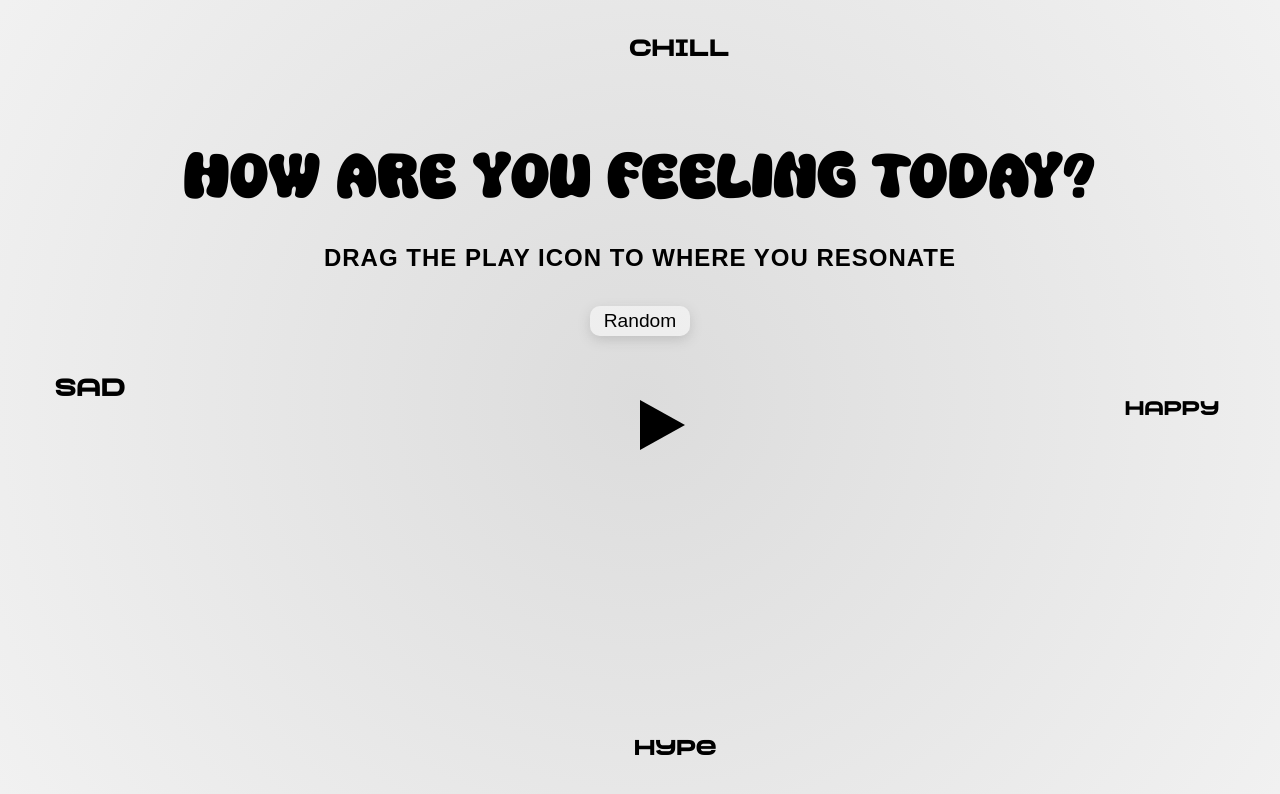
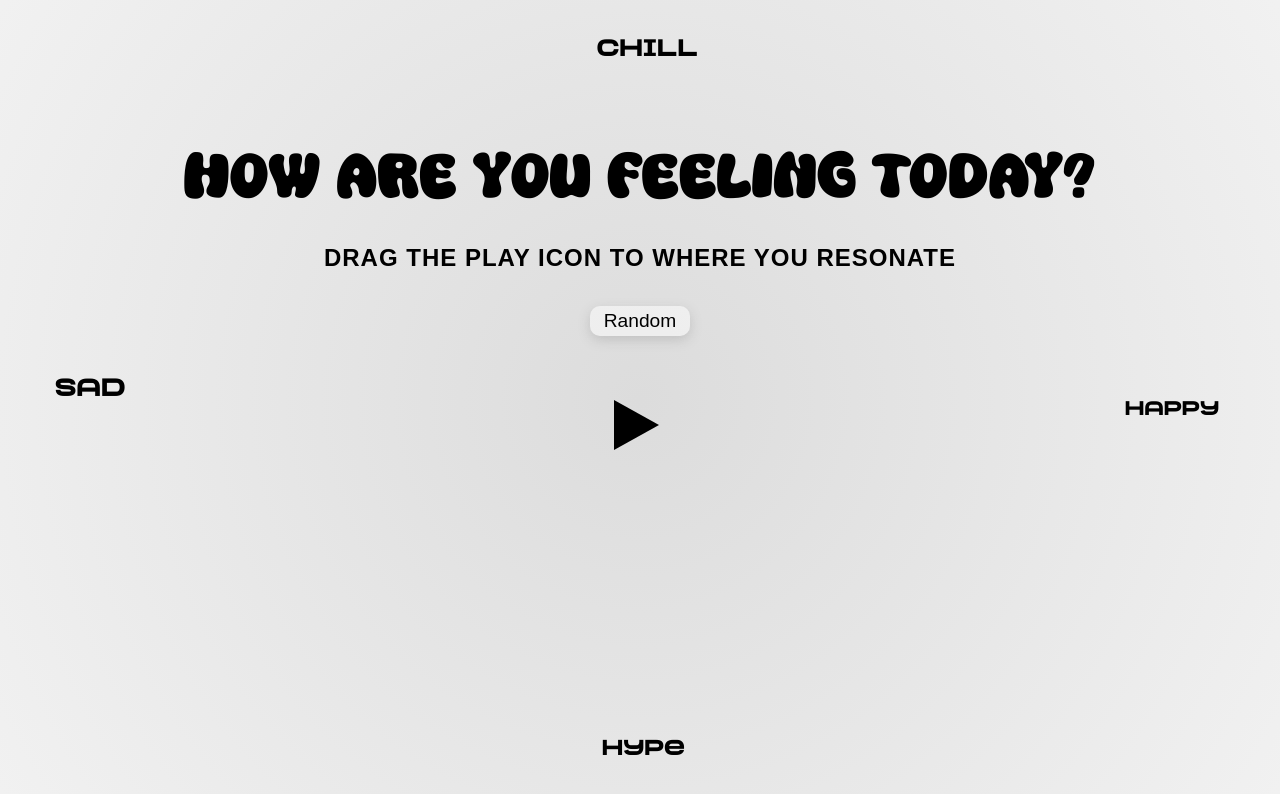
Before and after one commit to ehuang0709/feelify, a React (Create React App) app in the folder app-ui/: page /mood in a window 1280 px wide. Shown: the top 794 px of the page. Built offline with nearby package versions, Linux system fonts and the light colour scheme.

Commit message:
centered chill and hype and button

```diff
--- a/app-ui/src/Mood/Mood.css
+++ b/app-ui/src/Mood/Mood.css
@@ -54,7 +54,7 @@
   position: absolute;
   cursor: grab;
   top: 50%;
-  left: 50%;
+  left: 48%;
   transform: translate(-50%, -50%);
 }
 
--- a/app-ui/src/Mood/Mood.js
+++ b/app-ui/src/Mood/Mood.js
@@ -97,9 +97,9 @@ function Mood() {
   };
 
   const moodLabels = [
-    { name: 'Chill', style: { top: '5%', left: '50%' } },
+    { name: 'Chill', style: { top: '5%', left: '47.5%' } },
     { name: 'Happy', style: { top: '50%', right: '5%' } },
-    { name: 'Hype', style: { bottom: '5%', left: '50%' } },
+    { name: 'Hype', style: { bottom: '5%', left: '47.5%' } },
     { name: 'Sad', style: { bottom: '50%', left: '5%' } },
   ];
 
```
